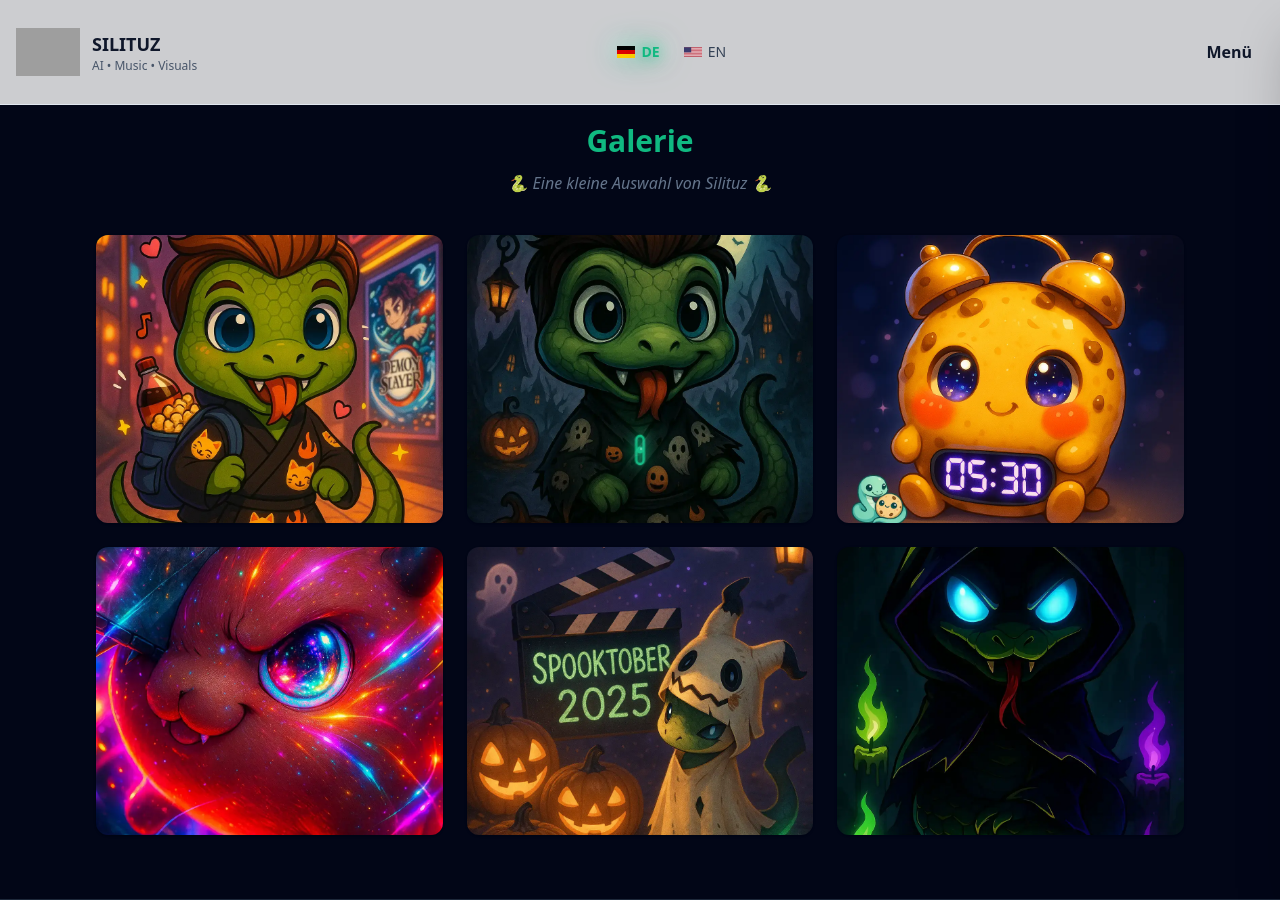
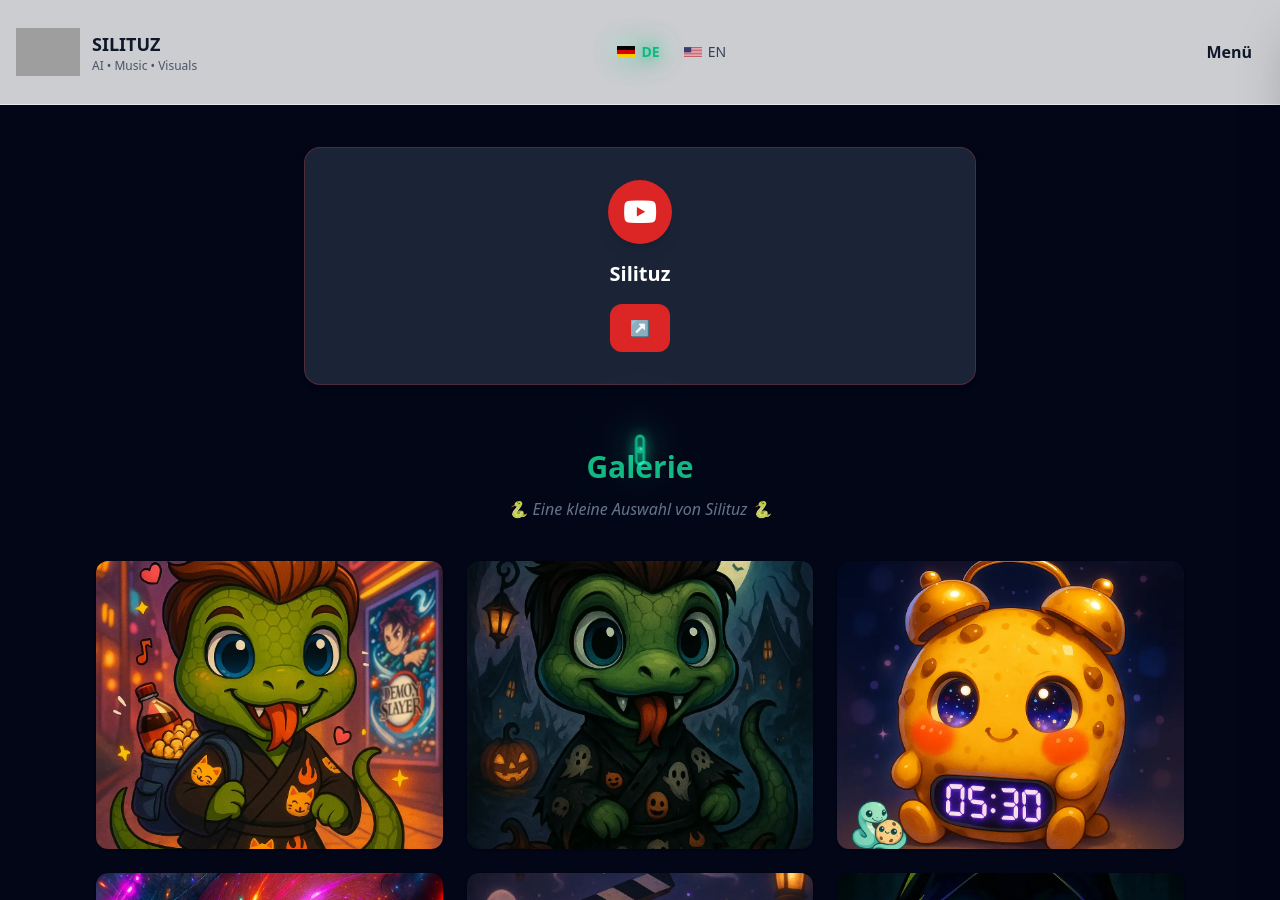
Before and after one commit to Silituz/silituz-website, a Jekyll site: the page built from gallery.html, in a window 1280 px wide and 900 px high, scrolled down 442 px. Built offline with Jekyll 4.4.1, drawn with Linux system fonts in a browser that asks for light colours; nearby versions of some CDN libraries; a script that is not in the unit is left out; grey boxes are pictures that could not be loaded.

Commit message:
Add YouTube section before gallery

```diff
--- a/_includes/gallery_shared.html
+++ b/_includes/gallery_shared.html
@@ -68,6 +68,27 @@
 </section>
 
 <script async src="https://www.tiktok.com/embed.js"></script>
+
+<!-- YouTube -->
+<section class="pb-14">
+  <div class="max-w-3xl mx-auto px-4 sm:px-6 lg:px-8 text-center">
+    <h2 class="text-2xl md:text-3xl font-extrabold text-emerald-500">
+      {{ page.youtube_heading }}
+    </h2>
+    <p class="mt-3 text-slate-300">{{ page.youtube_text }}</p>
+
+    <a href="{{ page.youtube_url }}" target="_blank" rel="noopener noreferrer"
+       class="group mt-8 mx-auto flex max-w-2xl flex-col items-center justify-center rounded-2xl border border-red-500/25 bg-slate-800/90 px-6 py-8 shadow-md transition hover:-translate-y-1 hover:border-red-500/60 hover:shadow-xl">
+      <span class="flex h-16 w-16 items-center justify-center rounded-full bg-red-600 text-white shadow-lg transition group-hover:scale-105">
+        <i class="fa-brands fa-youtube text-3xl" aria-hidden="true"></i>
+      </span>
+      <span class="mt-4 text-xl font-bold text-white">Silituz</span>
+      <span class="mt-4 inline-flex items-center gap-2 rounded-xl bg-red-600 px-5 py-3 font-semibold text-white transition group-hover:bg-red-500">
+        {{ page.youtube_cta }} <span aria-hidden="true">↗</span>
+      </span>
+    </a>
+  </div>
+</section>
 
 <!-- Galerie -->
 <section class="pt-2 pb-16">
```
